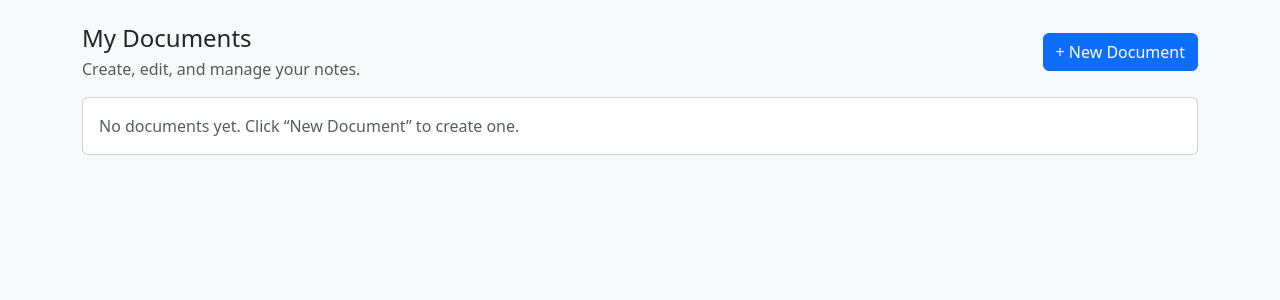
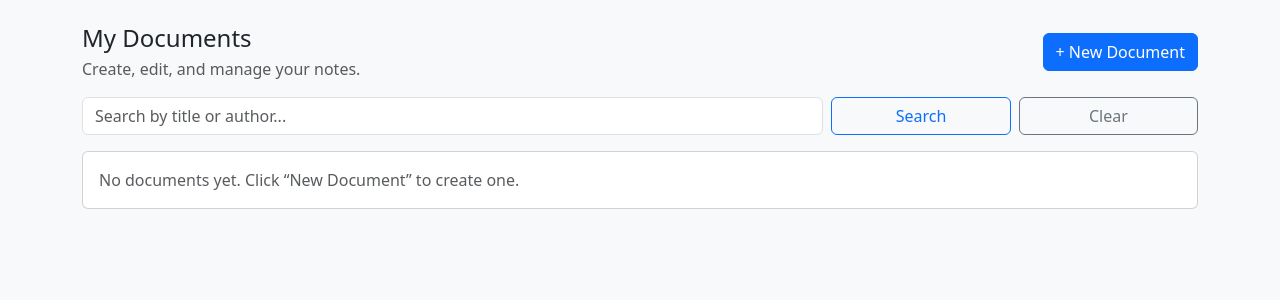
Before and after one commit to xuqi020020-ux/IT-group-work, a Django app: page / in a window 1280 px wide. Shown: the part 57-357 px from the top of the page. Run offline with Django 3.2, Linux system fonts and the light colour scheme; the visitor is signed in with stand-in values (Sample User, id 1); data that the repository does not hold is empty.

Commit message:
feat: add dashboard search (title/author)

```diff
--- a/core/views.py
+++ b/core/views.py
@@ -6,11 +6,23 @@ from django.shortcuts import get_object_or_404, redirect, render
 from .models import Document
 from .forms import DocumentForm
 
+from django.db.models import Q
 
 @login_required
 def dashboard(request):
-    docs = Document.objects.filter(owner=request.user).order_by("-updated_at")
-    return render(request, "core/dashboard.html", {"documents": docs})
+    q = request.GET.get("q", "").strip()
+
+    docs = Document.objects.filter(owner=request.user)
+
+    if q:
+        docs = docs.filter(
+            Q(title__icontains=q) |
+            Q(owner__username__icontains=q)
+        )
+
+    docs = docs.order_by("-updated_at")
+    return render(request, "core/dashboard.html", {"documents": docs, "q": q})
+
 
 
 @login_required
--- a/templates/core/dashboard.html
+++ b/templates/core/dashboard.html
@@ -8,6 +8,19 @@
   </div>
   <a class="btn btn-primary" href="{% url 'core:document_create' %}">+ New Document</a>
 </div>
+
+<form class="row g-2 mb-3" method="get">
+  <div class="col-md-8">
+    <input class="form-control" type="text" name="q" placeholder="Search by title or author..." value="{{ q|default:'' }}">
+  </div>
+  <div class="col-md-2">
+    <button class="btn btn-outline-primary w-100" type="submit">Search</button>
+  </div>
+  <div class="col-md-2">
+    <a class="btn btn-outline-secondary w-100" href="{% url 'core:dashboard' %}">Clear</a>
+  </div>
+</form>
+
 
 <div class="card">
   <div class="card-body">
```
